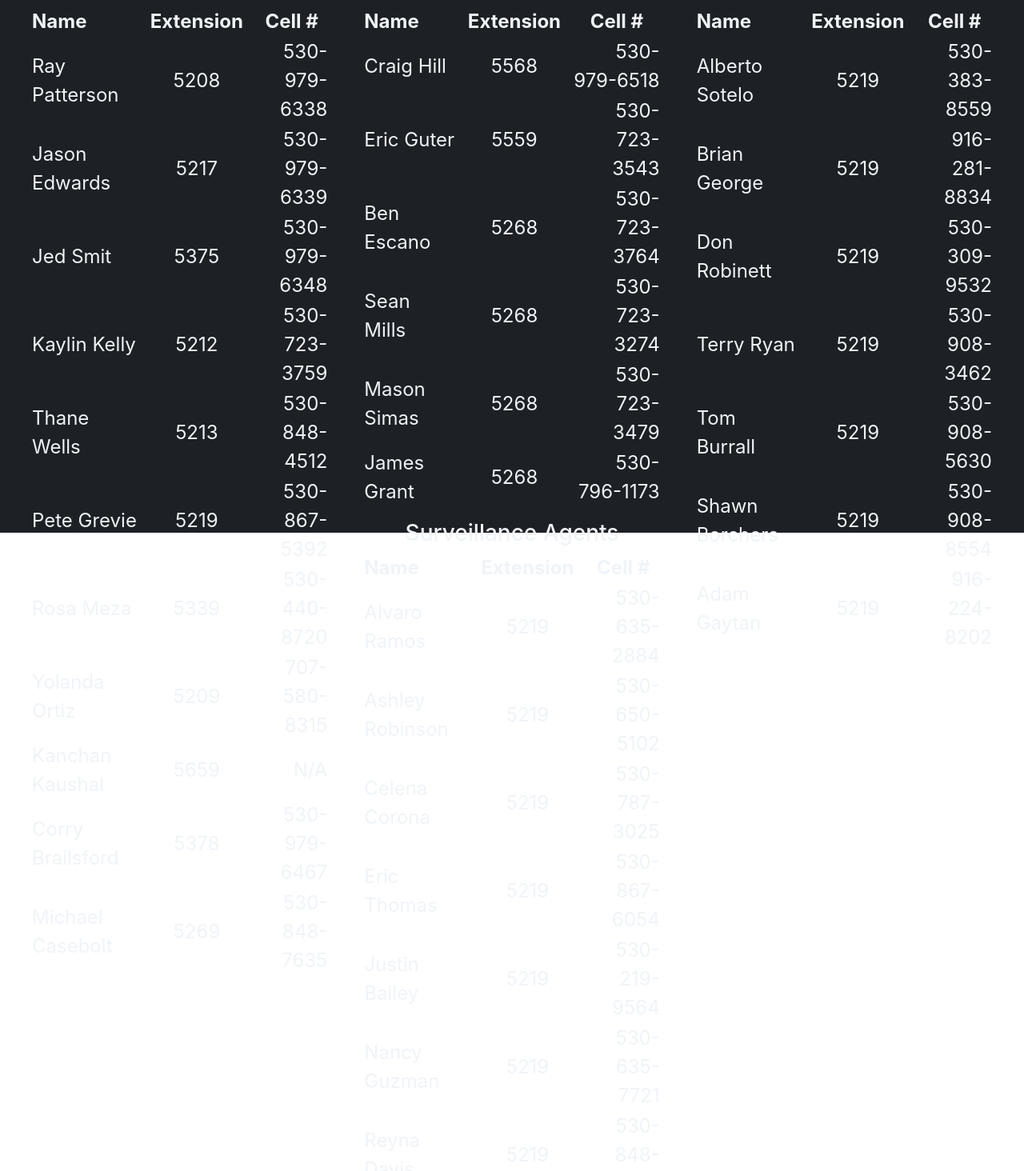
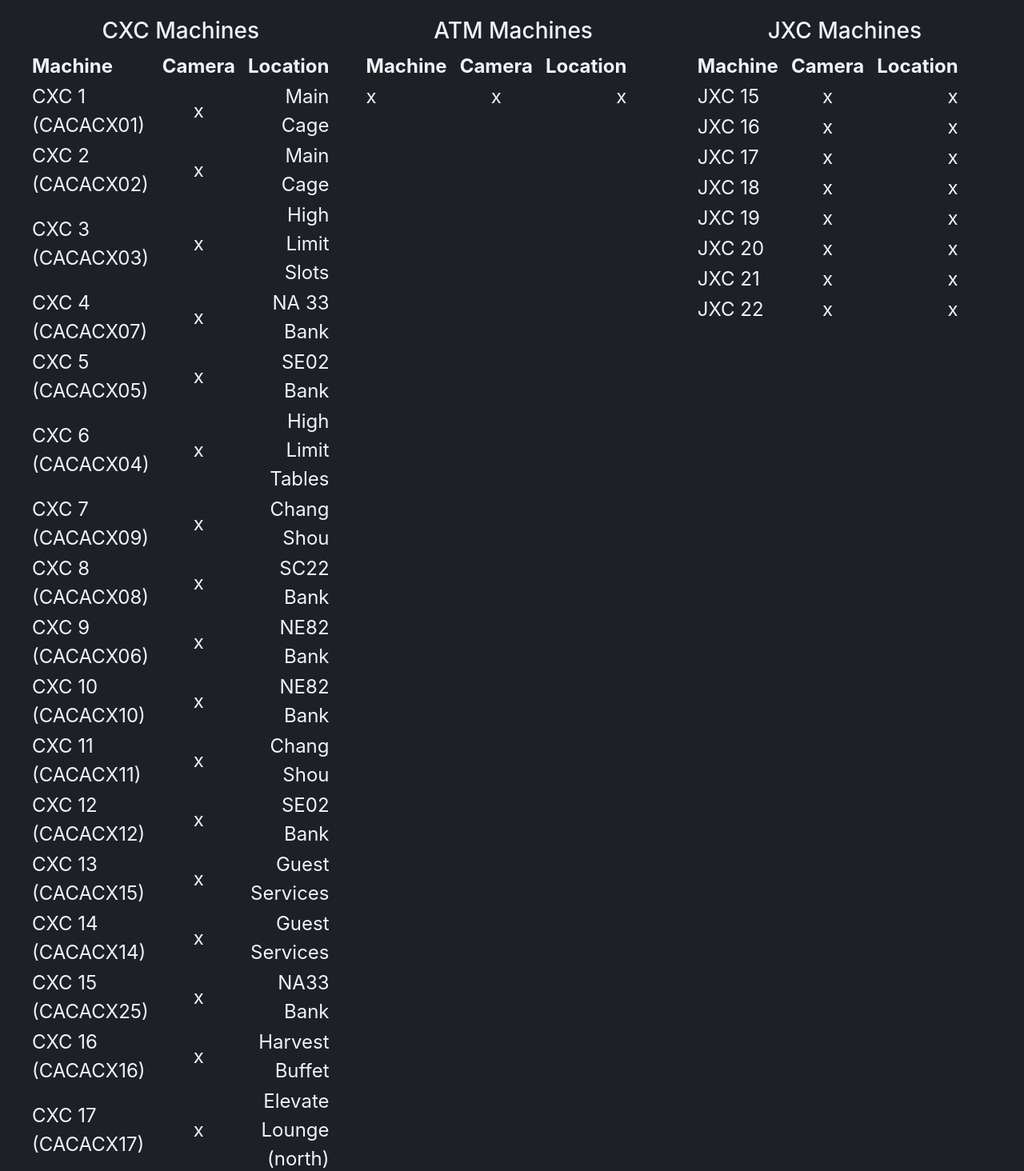
Before and after one commit to jedsmit/surveillance-dashboard, a React (Create React App) app: page /gca-kiosks in a window 1280 px wide. Shown: the part 186-1650 px from the top of the page at 80% size. Built offline with nearby package versions, Linux system fonts and the light colour scheme.

Commit message:
add gca page and table component

```diff
--- /dev/null
+++ b/src/components/GCAKioskLocationTable.js
@@ -0,0 +1,41 @@
+import React from 'react';
+import styled from 'styled-components';
+
+//styled components
+const TableHeader = styled.tr`
+  font-size: 0.75em;
+`;
+
+const Machine = styled.td`
+  font-size: 0.75em;
+`;
+const Camera = styled.td`
+  font-size: 0.75em;
+`;
+const Location = styled.td`
+  font-size: 0.75em;
+`;
+
+const GCAKioskLocationTable = ({ machines }) => {
+  return (
+    <table>
+      <TableHeader>
+        <th className='px-2 text-left'>Machine</th>
+        <th className='px-2'>Camera</th>
+        <th className='px-2'>Location</th>
+      </TableHeader>
+
+      {machines.map(mach => {
+        return (
+          <tr>
+            <Machine className='text-left px-2'>{mach.machine}</Machine>
+            <Camera className='px-2'>{mach.camera}</Camera>
+            <Location className='text-right px-2'>{mach.location}</Location>
+          </tr>
+        );
+      })}
+    </table>
+  );
+};
+
+export default GCAKioskLocationTable;
--- /dev/null
+++ b/src/data/gcaKioskLocations.js
@@ -0,0 +1,256 @@
+//The Terminal ID for the machine is given in parenthesis with the machine name
+
+export const cxcMachines = [
+  {
+    machine: 'CXC 1 (CACACX01)',
+    camera: 'x',
+    location: 'Main Cage',
+  },
+  {
+    machine: 'CXC 2 (CACACX02)',
+    camera: 'x',
+    location: 'Main Cage',
+  },
+  {
+    machine: 'CXC 3 (CACACX03)',
+    camera: 'x',
+    location: 'High Limit Slots',
+  },
+  {
+    machine: 'CXC 4 (CACACX07)',
+    camera: 'x',
+    location: 'NA 33 Bank',
+  },
+  {
+    machine: 'CXC 5 (CACACX05)',
+    camera: 'x',
+    location: 'SE02 Bank',
+  },
+  {
+    machine: 'CXC 6 (CACACX04)',
+    camera: 'x',
+    location: 'High Limit Tables',
+  },
+  {
+    machine: 'CXC 7 (CACACX09)',
+    camera: 'x',
+    location: 'Chang Shou',
+  },
+  {
+    machine: 'CXC 8 (CACACX08)',
+    camera: 'x',
+    location: 'SC22 Bank',
+  },
+  {
+    machine: 'CXC 9 (CACACX06)',
+    camera: 'x',
+    location: 'NE82 Bank',
+  },
+  {
+    machine: 'CXC 10 (CACACX10)',
+    camera: 'x',
+    location: 'NE82 Bank',
+  },
+  {
+    machine: 'CXC 11 (CACACX11)',
+    camera: 'x',
+    location: 'Chang Shou',
+  },
+  {
+    machine: 'CXC 12 (CACACX12)',
+    camera: 'x',
+    location: 'SE02 Bank',
+  },
+  {
+    machine: 'CXC 13 (CACACX15)',
+    camera: 'x',
+    location: 'Guest Services',
+  },
+  {
+    machine: 'CXC 14 (CACACX14)',
+    camera: 'x',
+    location: 'Guest Services',
+  },
+  {
+    machine: 'CXC 15 (CACACX25)',
+    camera: 'x',
+    location: 'NA33 Bank',
+  },
+  {
+    machine: 'CXC 16 (CACACX16)',
+    camera: 'x',
+    location: 'Harvest Buffet',
+  },
+  {
+    machine: 'CXC 17 (CACACX17)',
+    camera: 'x',
+    location: 'Elevate Lounge (north)',
+  },
+  {
+    machine: 'CXC 18 (CACACX18)',
+    camera: 'x',
+    location: 'SC22 Bank',
+  },
+  {
+    machine: 'CXC 19 (CACACX19)',
+    camera: 'x',
+    location: 'SC22 Bank',
+  },
+  {
+    machine: 'CXC 20 (CACACX20)',
+    camera: 'x',
+    location: 'Chang Shou',
+  },
+  {
+    machine: 'CXC 21 (CACACX21)',
+    camera: 'x',
+    location: 'Chang Shou',
+  },
+  {
+    machine: 'CXC 22 (CACACX22)',
+    camera: 'x',
+    location: 'SB51 Bank',
+  },
+  {
+    machine: 'CXC 23 (CACACX23)',
+    camera: 'x',
+    location: 'NE82 Bank',
+  },
+  {
+    machine: 'CXC 24 (CACACX24)',
+    camera: 'x',
+    location: 'SE02 Bank',
+  },
+  {
+    machine: 'CXC 25 (CACACX27)',
+    camera: 'x',
+    location: 'SD52 Bank',
+  },
+  {
+    machine: 'CXC 26 (CACACX28)',
+    camera: 'x',
+    location: 'NA33 Bank',
+  },
+  {
+    machine: 'CXC 27 (CACACX29)',
+    camera: 'x',
+    location: 'SC22 Bank',
+  },
+  {
+    machine: 'CXC 28 (CACACX30)',
+    camera: 'x',
+    location: 'Elevate Lounge (south)',
+  },
+  {
+    machine: 'CXC 29 (CACACX31)',
+    camera: 'x',
+    location: 'SB51 Bank',
+  },
+  {
+    machine: 'CXC 30 (CACACX32)',
+    camera: 'x',
+    location: 'Guest Services',
+  },
+  {
+    machine: 'CXC 31 (CACACX33)',
+    camera: 'x',
+    location: 'High Limit Tables',
+  },
+  {
+    machine: 'CXC 32 (CACACX34)',
+    camera: 'x',
+    location: 'NA33 Bank',
+  },
+  {
+    machine: 'CXC 33 (CACACX35)',
+    camera: 'x',
+    location: 'NA82 Bank',
+  },
+  {
+    machine: 'CXC 34 (CACACX36)',
+    camera: 'x',
+    location: 'SE02 Bank',
+  },
+];
+
+export const atmMachines = [
+  {
+    machine: 'x',
+    camera: 'x',
+    location: 'x',
+  },
+];
+
+export const jxcMachines = [
+  {
+    machine: 'JXC 15',
+    camera: 'x',
+    location: 'x',
+  },
+  {
+    machine: 'JXC 16',
+    camera: 'x',
+    location: 'x',
+  },
+  {
+    machine: 'JXC 17',
+    camera: 'x',
+    location: 'x',
+  },
+  {
+    machine: 'JXC 18',
+    camera: 'x',
+    location: 'x',
+  },
+  {
+    machine: 'JXC 19',
+    camera: 'x',
+    location: 'x',
+  },
+  {
+    machine: 'JXC 20',
+    camera: 'x',
+    location: 'x',
+  },
+  {
+    machine: 'JXC 21',
+    camera: 'x',
+    location: 'x',
+  },
+  {
+    machine: 'JXC 22',
+    camera: 'x',
+    location: 'x',
+  },
+];
+
+export const promoKiosks = [
+  {
+    machine: 'x',
+    camera: 'x',
+    location: 'x',
+  },
+];
+
+export const enrollmentKiosks = [
+  {
+    machine: 'EE01',
+    camera: '802, PTZ 67',
+    location: 'Hotel Lobby',
+  },
+  {
+    machine: 'EE02',
+    camera: '303, PTZ 300',
+    location: 'South Tower Entrance',
+  },
+  {
+    machine: 'EE03',
+    camera: '8019, PTZ 64',
+    location: 'Guest Services',
+  },
+  {
+    machine: 'EE04',
+    camera: '801, PTZ 64',
+    location: 'Hotel Lobby',
+  },
+];
--- a/src/pages/GcaKioskPage.js
+++ b/src/pages/GcaKioskPage.js
@@ -2,15 +2,17 @@ import React from 'react';
 import Colors from '../constants/Colors';
 import styled from 'styled-components';
 import {
-  tgaContacts,
-  surveillanceTechContacts,
-  surveillanceSupContacts,
-  surveillanceAgentContacts,
-} from '../data/contacts';
+  cxcMachines,
+  atmMachines,
+  jxcMachines,
+  promoKiosks,
+  enrollmentKiosks,
+} from '../data/gcaKioskLocations';
+import GCAKioskLocationTable from '../components/GCAKioskLocationTable';
 
 //styled-components
 const Container = styled.div`
-  height: 100vh;
+  height: 100%;
   width: 100%;
   padding: 1em;
   background: ${Colors.backgroundColor};
@@ -24,18 +26,8 @@ const TitleText = styled.h1`
   padding: 10px;
 `;
 
-const Name = styled.td`
-  font-size: 0.75em;
-`;
-const PhoneNumber = styled.td`
-  font-size: 0.75em;
-`;
-const Extension = styled.td`
-  font-size: 0.75em;
-`;
-
-const TableHeader = styled.tr`
-  font-size: 0.75em;
+const CategoryTitle = styled.h3`
+  padding-top: 2em;
 `;
 
 const GcaKioskPage = () => {
@@ -43,146 +35,78 @@ const GcaKioskPage = () => {
     <Container>
       <div className='row'>
         <div className='col'>
-          <TitleText>Contacts</TitleText>
+          <TitleText>GCA/Kiosk Locations</TitleText>
         </div>
       </div>
 
       <div className='row'>
-        <div className='col-sm-4'>
+        {/* cxc machines */}
+
+        <div className='col justify-content-center'>
           <div className='row'>
             <div className='col'>
-              <h3 className='text-center'>TGA</h3>
+              <CategoryTitle>CXC Machines</CategoryTitle>
             </div>
           </div>
-
           <div className='row'>
-            <div className='col justify-content-center'>
-              <table>
-                <TableHeader>
-                  <th className='px-2 text-left'>Name</th>
-                  <th className='px-2'>Extension</th>
-                  <th className='px-2'>Cell #</th>
-                </TableHeader>
-
-                {tgaContacts.map(contact => {
-                  return (
-                    <tr>
-                      <Name className='text-left px-2'>
-                        {contact.contactName}
-                      </Name>
-                      <Extension className='px-2'>
-                        {contact.extension}
-                      </Extension>
-                      <PhoneNumber className='text-right px-2'>
-                        {contact.cellNumber}
-                      </PhoneNumber>
-                    </tr>
-                  );
-                })}
-              </table>
+            <div className='col'>
+              <GCAKioskLocationTable machines={cxcMachines} />
             </div>
           </div>
         </div>
 
-        <div className='col-sm-4'>
+        {/* atm machines */}
+        <div className='col justify-content-center'>
           <div className='row'>
             <div className='col'>
-              <h3 className='text-center'>Surveillance Technicians</h3>
+              <CategoryTitle>ATM Machines</CategoryTitle>
             </div>
           </div>
           <div className='row'>
-            <div className='col d-flex justify-content-center'>
-              <table>
-                <TableHeader>
-                  <th className='px-2 text-left'>Name</th>
-                  <th className='px-2'>Extension</th>
-                  <th className='px-2'>Cell #</th>
-                </TableHeader>
-
-                {surveillanceTechContacts.map(contact => {
-                  return (
-                    <tr>
-                      <Name className='text-left px-2'>
-                        {contact.contactName}
-                      </Name>
-                      <Extension className='px-2'>
-                        {contact.extension}
-                      </Extension>
-                      <PhoneNumber className='text-right px-2'>
-                        {contact.cellNumber}
-                      </PhoneNumber>
-                    </tr>
-                  );
-                })}
-              </table>
-            </div>
-          </div>
-
-          <div className='row'>
-            <div className='col mt-3'>
-              <h3 className='text-center'>Surveillance Agents</h3>
-            </div>
-          </div>
-
-          <div className='row'>
-            <div className='col d-flex justify-content-center'>
-              <table>
-                <TableHeader>
-                  <th className='px-2 text-left'>Name</th>
-                  <th className='px-2'>Extension</th>
-                  <th className='px-2'>Cell #</th>
-                </TableHeader>
-                {surveillanceAgentContacts.map(contact => {
-                  return (
-                    <tr>
-                      <Name className='text-left px-2'>
-                        {contact.contactName}
-                      </Name>
-                      <Extension className='px-2'>
-                        {contact.extension}
-                      </Extension>
-                      <PhoneNumber className='text-right px-2'>
-                        {contact.cellNumber}
-                      </PhoneNumber>
-                    </tr>
-                  );
-                })}
-              </table>
+            <div className='col'>
+              <GCAKioskLocationTable machines={atmMachines} />
             </div>
           </div>
         </div>
 
-        <div className='col-sm-4'>
+        {/* jxc machines */}
+        <div className='col justify-content-center'>
           <div className='row'>
             <div className='col'>
-              <h3 className='text-center'>Surveillance Supervisors</h3>
+              <CategoryTitle>JXC Machines</CategoryTitle>
             </div>
           </div>
           <div className='row'>
-            <div className='col d-flex justify-content-center'>
-              <table>
-                <TableHeader>
-                  <th className='px-2 text-left'>Name</th>
-                  <th className='px-2'>Extension</th>
-                  <th className='px-2'>Cell #</th>
-                </TableHeader>
+            <div className='col'>
+              <GCAKioskLocationTable machines={jxcMachines} />
+            </div>
+          </div>
+        </div>
 
-                {surveillanceSupContacts.map(contact => {
-                  return (
-                    <tr>
-                      <Name className='text-left px-2'>
-                        {contact.contactName}
-                      </Name>
-                      <Extension className='px-2'>
-                        {contact.extension}
-                      </Extension>
-                      <PhoneNumber className='text-right px-2'>
-                        {contact.cellNumber}
-                      </PhoneNumber>
-                    </tr>
-                  );
-                })}
-              </table>
+        {/*  promotional kiosks*/}
+        <div className='col justify-content-center'>
+          <div className='row'>
+            <div className='col'>
+              <CategoryTitle>Promotional Kiosks</CategoryTitle>
+            </div>
+          </div>
+          <div className='row'>
+            <div className='col'>
+              <GCAKioskLocationTable machines={promoKiosks} />
+            </div>
+          </div>
+        </div>
+
+        {/* enrollment kiosks */}
+        <div className='col justify-content-center'>
+          <div className='row'>
+            <div className='col'>
+              <CategoryTitle>Enrollment Kiosks</CategoryTitle>
+            </div>
+          </div>
+          <div className='row'>
+            <div className='col'>
+              <GCAKioskLocationTable machines={enrollmentKiosks} />
             </div>
           </div>
         </div>
```
